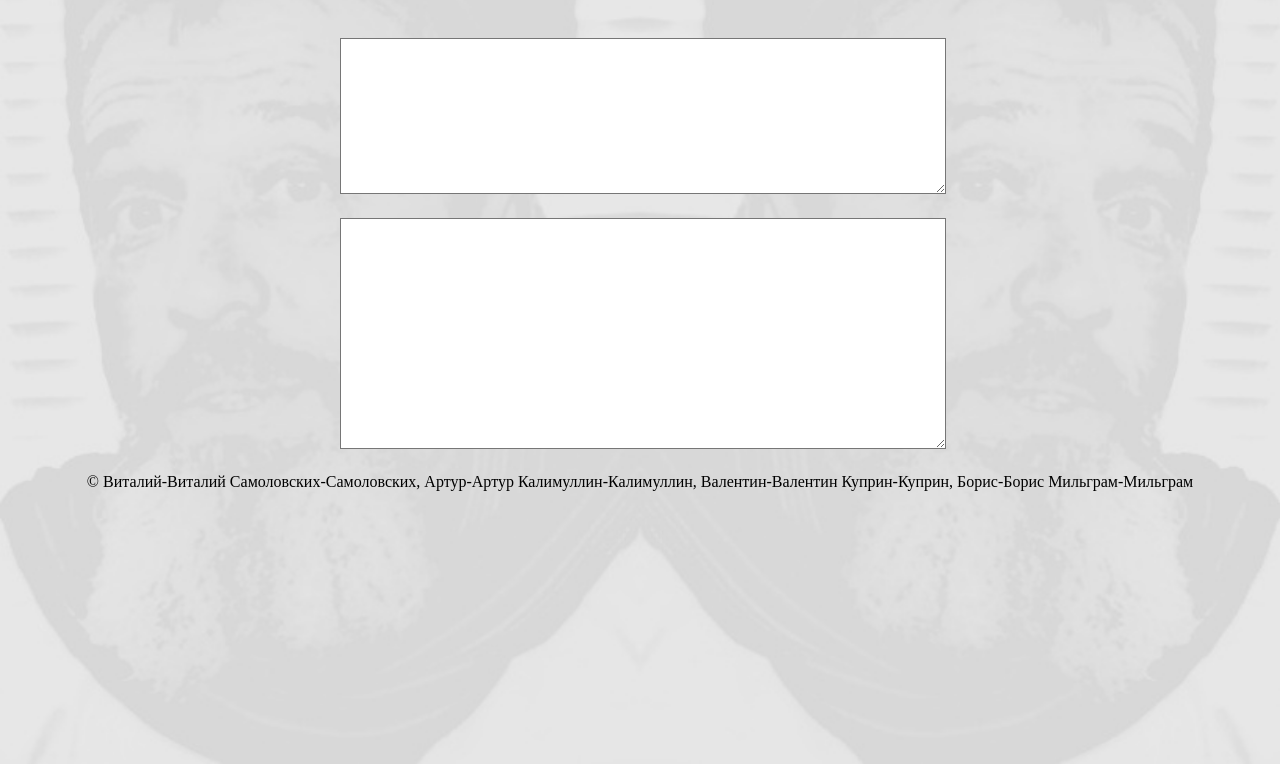
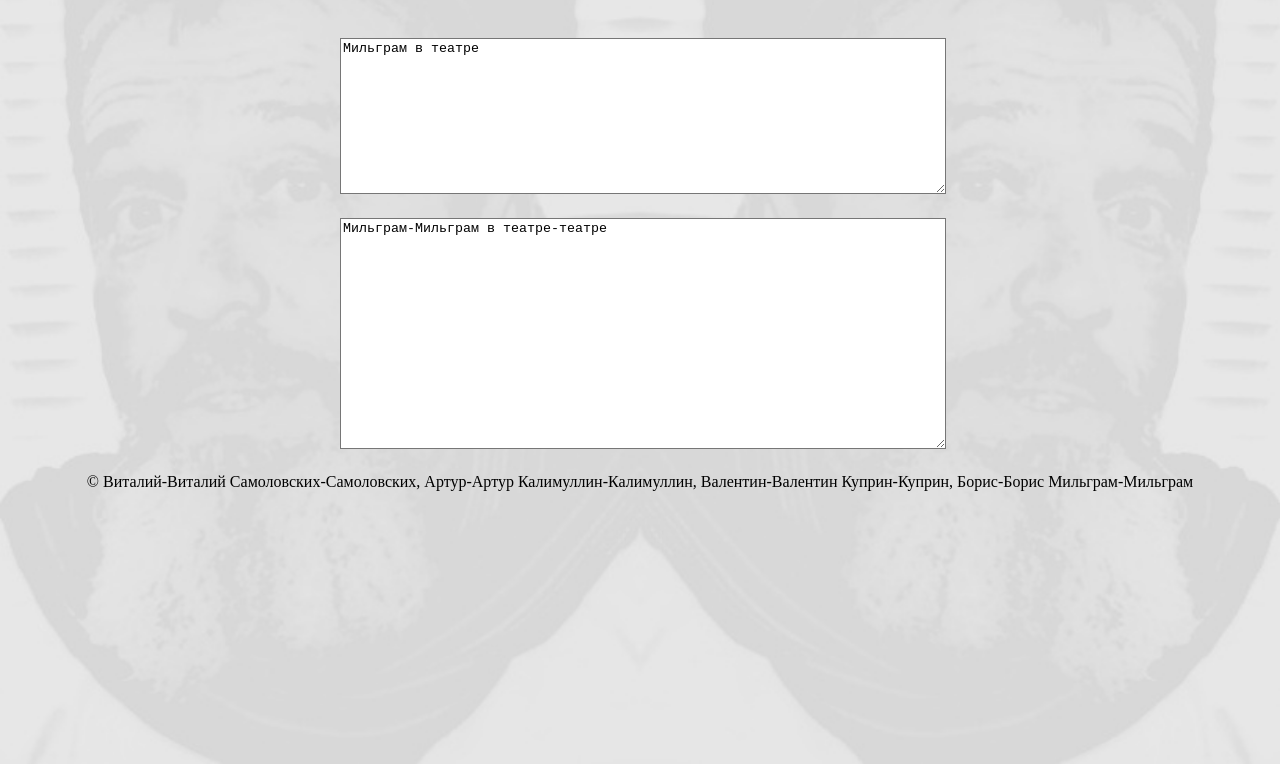
Before and after one commit to kaliy/milgrammilgram, a plain HTML site: page index.html in a window 1280 px wide. Shown: the part 70-834 px from the top of the page. Drawn offline with nearby package versions, Linux system fonts and the light colour scheme.

Commit message:
????? ?????

```diff
--- a/index.html
+++ b/index.html
@@ -17,7 +17,7 @@
         </div>
         <div id="form">
             <form>
-                <textarea id="texttext" rows="10"></textarea>
+                <textarea id="texttext" rows="10">Мильграм в театре</textarea>
             </form>
         </div>
         <div>
--- a/main.css
+++ b/main.css
@@ -1,8 +1,10 @@
+
 #background_div {
     position: absolute;
     top:0;
     left:0;
     width: 100%;
+    min-width: 660px;
 }
 
 h1 {
--- a/milgrammilgram.js
+++ b/milgrammilgram.js
@@ -1,5 +1,6 @@
 $(document).ready(
     function(){
+	$('#result').val(milgram($('#texttext').val()));
         $('#texttext').keyup(
             function(){
                 $('#result').val(milgram($('#texttext').val()));
```
